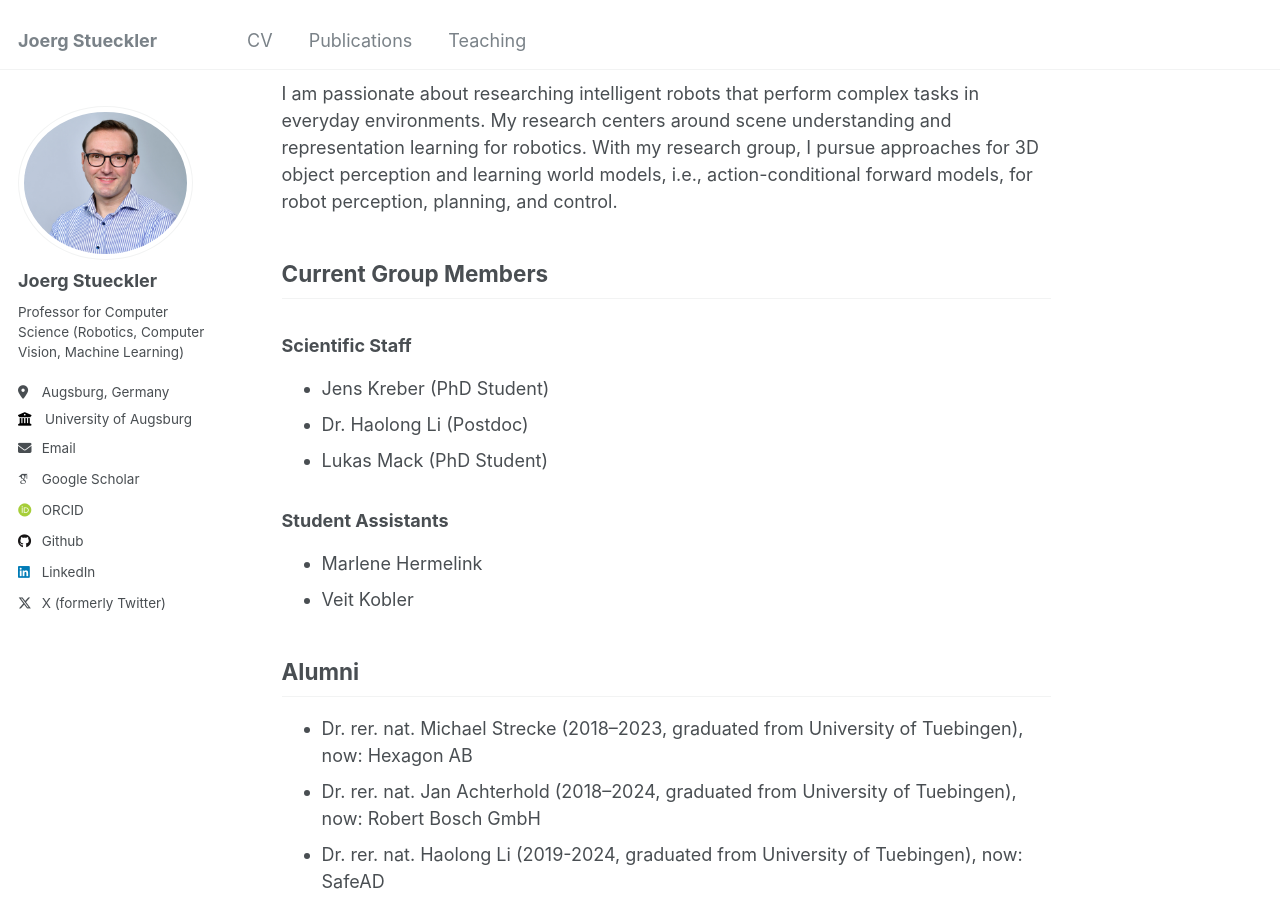
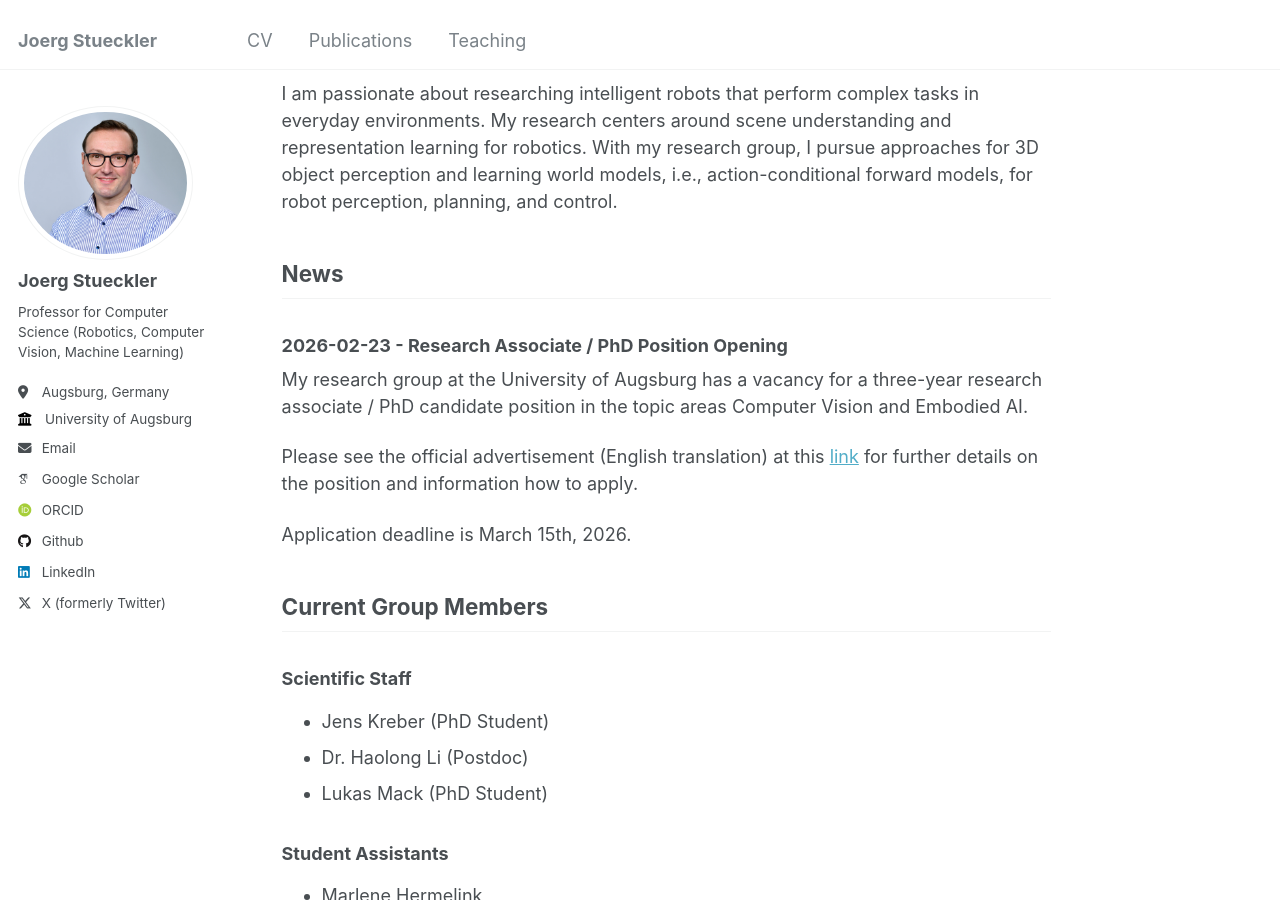
Before and after one commit to jstueckler/jstueckler.github.io, a Jekyll site: the page built from _pages/about.md, in a window 1280 px wide and 900 px high, scrolled down 811 px. Built offline with Jekyll 4.4.1, drawn with Linux system fonts in a browser that asks for light colours; some web fonts are replaced.

Commit message:
research associate/phd position opening announcement

```diff
--- a/_pages/about.md
+++ b/_pages/about.md
@@ -27,6 +27,16 @@ Further details on my CV can be found [here]({{ site.baseurl }}/cv/).
 
 I am passionate about researching intelligent robots that perform complex tasks in everyday environments. My research centers around scene understanding and representation learning for robotics. With my research group, I pursue approaches for 3D object perception and learning world models, i.e., action-conditional forward models, for robot perception, planning, and control.
 
+## News
+
+### 2026-02-23 - Research Associate / PhD Position Opening
+
+My research group at the University of Augsburg has a vacancy for a three-year research associate / PhD candidate position in the topic areas Computer Vision and Embodied AI.
+
+Please see the official advertisement (English translation) at this [link](https://www.uni-augsburg.de/en/jobs-und-karriere/stellenangebote/2026/02/23/research-associate-mfd-faculty-of-applied-computer-science_2042/) for further details on the position and information how to apply.
+
+Application deadline is March 15th, 2026.
+
 ## Current Group Members
 ### Scientific Staff
 * Jens Kreber (PhD Student)
```
